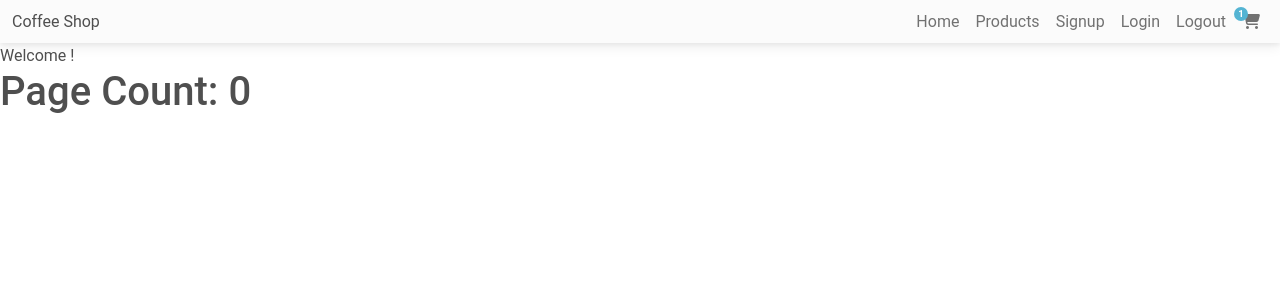
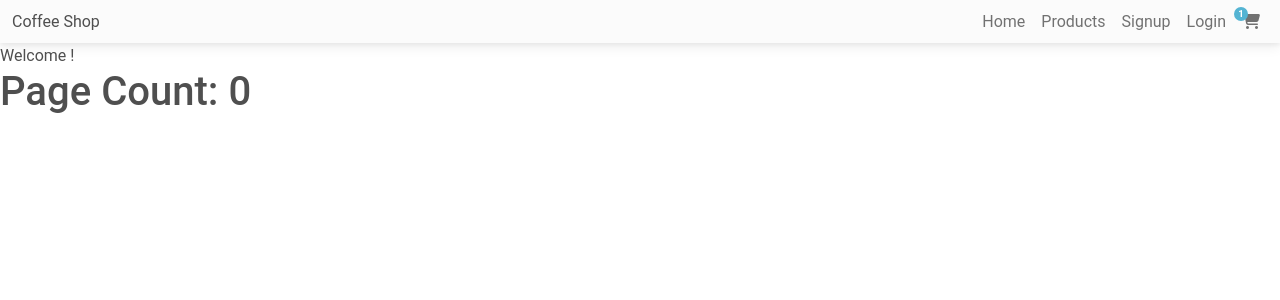
Before and after one commit to PinkWalrus/Capstone-Project, a React (Create React App) app in the folder client/: page / in a window 1280 px wide. Shown: the top 300 px of the page. Built offline with nearby package versions, Linux system fonts and the light colour scheme; no server answers.

Commit message:
update NavBar component to show login/logout

```diff
--- a/client/src/App.js
+++ b/client/src/App.js
@@ -12,16 +12,28 @@ function App() {
 
   const [errors, setErrors] = useState([]);
 
+  const [isLoggedIn, setIsLoggedIn] = useState(false);
+
   return (
     <BrowserRouter>
       <div className="App">
-        <NavBar setUser={setUser} />
+        <NavBar
+          setUser={setUser}
+          isLoggedIn={isLoggedIn}
+          setIsLoggedIn={setIsLoggedIn}
+        />
         <Routes>
           <Route path="/signup" element={<Signup setUser={setUser} />} />
           <Route
             path="/login"
             element={
-              <Login setUser={setUser} errors={errors} setErrors={setErrors} />
+              <Login
+                setUser={setUser}
+                errors={errors}
+                setErrors={setErrors}
+                isLoggedIn={isLoggedIn}
+                setIsLoggedIn={setIsLoggedIn}
+              />
             }
           />
           <Route path="/testing" element={<h1>Test Route</h1>} />
--- a/client/src/components/Login/Login.js
+++ b/client/src/components/Login/Login.js
@@ -11,7 +11,7 @@ import {
   MDBCheckbox,
 } from "mdb-react-ui-kit";
 
-function Login({ setUser, errors, setErrors }) {
+function Login({ setUser, errors, setErrors, setIsLoggedIn }) {
   const [loginCredentials, setLoginCredentials] = useState({
     email: "",
     password: "",
@@ -40,6 +40,7 @@ function Login({ setUser, errors, setErrors }) {
       if (resp.ok) {
         return resp.json().then((user) => {
           setUser(user);
+          setIsLoggedIn(true);
           navigate("/");
         });
       } else {
--- a/client/src/components/NavBar/NavBar.js
+++ b/client/src/components/NavBar/NavBar.js
@@ -13,7 +13,7 @@ import {
   MDBBadge,
 } from "mdb-react-ui-kit";
 
-function NavBar({ setUser }) {
+function NavBar({ setUser, isLoggedIn, setIsLoggedIn }) {
   const [showNavRight, setShowNavRight] = useState(false);
 
   const handleLogoutClick = () => {
@@ -22,8 +22,14 @@ function NavBar({ setUser }) {
     };
     fetch("/logout", config).then((resp) => {
       setUser({ email: "" });
+      setIsLoggedIn(false);
       console.log(resp);
     });
+  };
+
+  // conditionally render when logged in or logged out
+  const toggleLogin = () => {
+    setIsLoggedIn(!!isLoggedIn);
   };
 
   return (
@@ -53,12 +59,19 @@ function NavBar({ setUser }) {
             <Link to="/signup" className="nav-link">
               Signup
             </Link>
-            <Link to="/login" className="nav-link">
-              Login
-            </Link>
-            <Link to="/logout" className="nav-link" onClick={handleLogoutClick}>
-              Logout
-            </Link>
+
+            <div onClick={toggleLogin}>
+              {isLoggedIn ? (
+                <Link to="/" className="nav-link" onClick={handleLogoutClick}>
+                  Logout
+                </Link>
+              ) : (
+                <Link to="/login" className="nav-link">
+                  Login
+                </Link>
+              )}
+            </div>
+
             <MDBNavbarLink href="#">
               <MDBBadge notification pill color="info">
                 1
```
